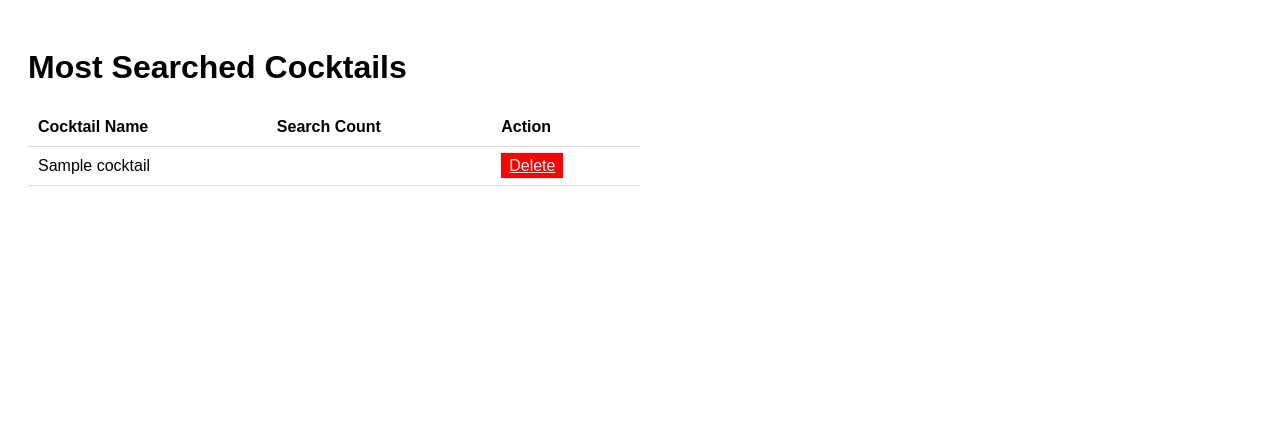
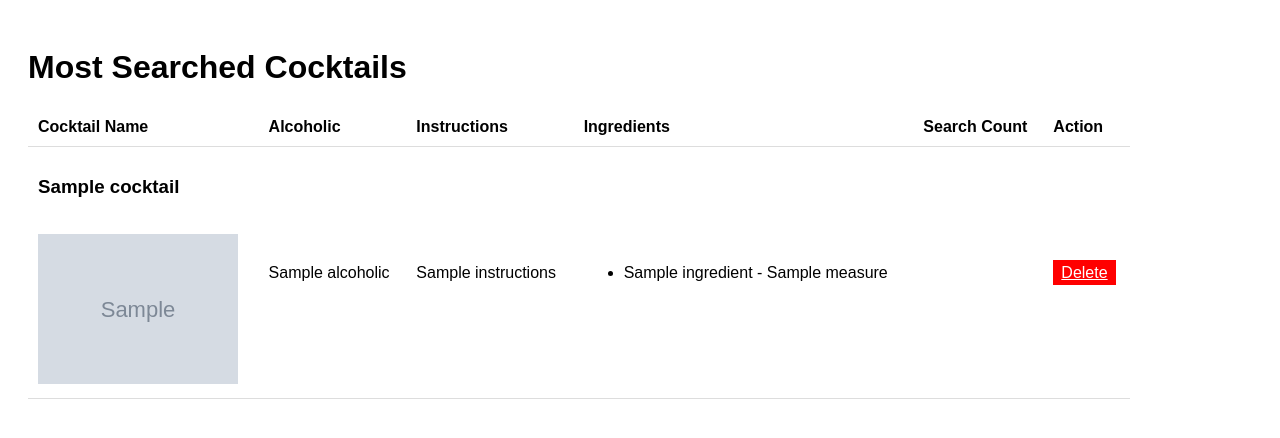
Before and after one commit to gaurishirke07/GauriShirke_BackendDjango_UCInterview, a Django app: template cocktails/templates/popular.html in a window 1280 px wide. Shown: the top 438 px of the page. Run offline with Django 5.2, Linux system fonts and the light colour scheme; the template is opened without the code that fills it: most values are stand-ins (such as "Sample title", 1, 10 or a date in 2020); grey boxes marked "Sample" are stand-in pictures.

Commit message:
instances saved in model

```diff
--- a/cocktails/models.py
+++ b/cocktails/models.py
@@ -2,8 +2,12 @@
 
 # Create your models here.
 class PopularCocktail(models.Model):
+    cocktail_id = models.CharField(max_length=50, unique = True, null = True, blank = True)
     name = models.CharField(max_length=200, unique=True)
     search_count = models.PositiveIntegerField(default=0)
-
+    alcoholic = models.CharField(max_length=50, blank = True, null = True)
+    image = models.URLField(blank = True, null = True)
+    instructions = models.TextField(blank = True, null = True)
+    ingredients = models.JSONField(blank = True, null = True)
     def __str__(self):
         return f"{self.name} ({self.search_count})"
--- a/cocktails/templates/popular.html
+++ b/cocktails/templates/popular.html
@@ -4,7 +4,7 @@
     <title>Popular Cocktails</title>
     <style>
         body { font-family: Arial, sans-serif; padding: 20px; }
-        table { border-collapse: collapse; width: 50%; }
+        table { border-collapse: collapse; width: 90%; }
         th, td { padding: 10px; border-bottom: 1px solid #ddd; text-align: left }
         a.delete-btn {color: white; background-color: red; padding: 4px 8px;}
     </style>
@@ -14,12 +14,27 @@
     <table>
         <tr>
             <th>Cocktail Name</th>
+            <th>Alcoholic</th>
+            <th>Instructions</th>
+            <th>Ingredients</th>
             <th>Search Count</th>
             <th>Action</th>
         </tr>
         {% for cocktail in cocktails %}
         <tr>
-            <td>{{ cocktail.name }}</td>
+            <td>
+                <h3>{{ cocktail.name }}</h3><br>
+                <img src="{{ cocktail.image }}" alt="{{ cocktail.name }}" style="width:200px;">
+            </td>
+            <td>{{ cocktail.alcoholic }}</td>
+            <td>{{ cocktail.instructions }}</td>
+            <td>
+                <ul>
+                    {% for item in cocktail.ingredients %}
+                        <li>{{ item.ingredient }} - {{ item.measure }}</li>
+                    {% endfor %}
+                </ul>
+            </td>
             <td>{{ cocktail.search_count }}</td>
             <td>
                 <a class="delete-btn" href="{% url 'delete cocktail' cocktail.id %}">Delete</a>
@@ -27,7 +42,7 @@
         </tr>
         {% empty %}
         <tr>
-            <td colspan="2">No searches yet.</td>
+            <td colspan="6">No searches yet.</td>
         </tr>
         {% endfor %}
     </table>
```
Also changed, not shown: cocktails/views.py (+25 -13 lines), cocktails/migrations/0002_popularcocktail_alcoholic_and_more.py (added), cocktails/migrations/0003_alter_popularcocktail_instructions.py (added), cocktails/migrations/0004_alter_popularcocktail_ingredients_and_more.py (added), cocktails/migrations/0005_alter_popularcocktail_ingredients_and_more.py (added), cocktails/migrations/0006_alter_popularcocktail_ingredients.py (added), cocktails/migrations/0007_alter_popularcocktail_ingredients.py (added), db.sqlite3.
